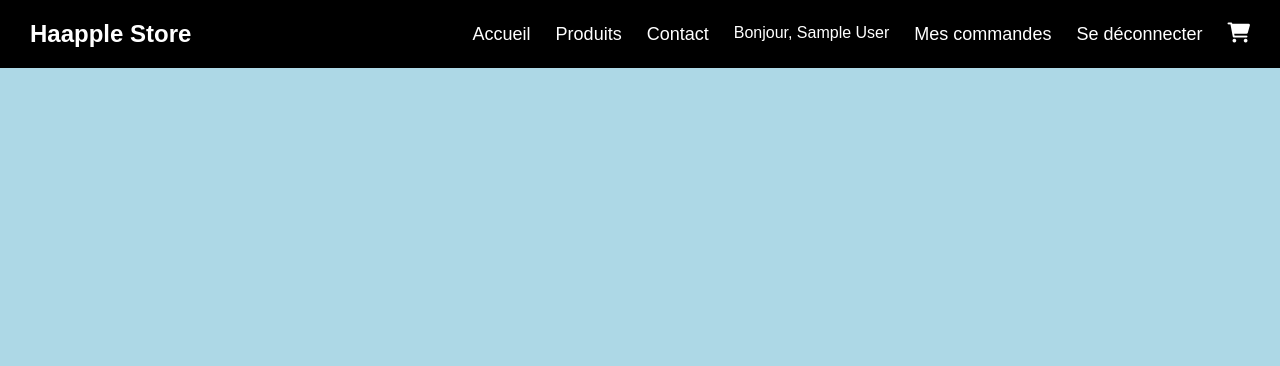
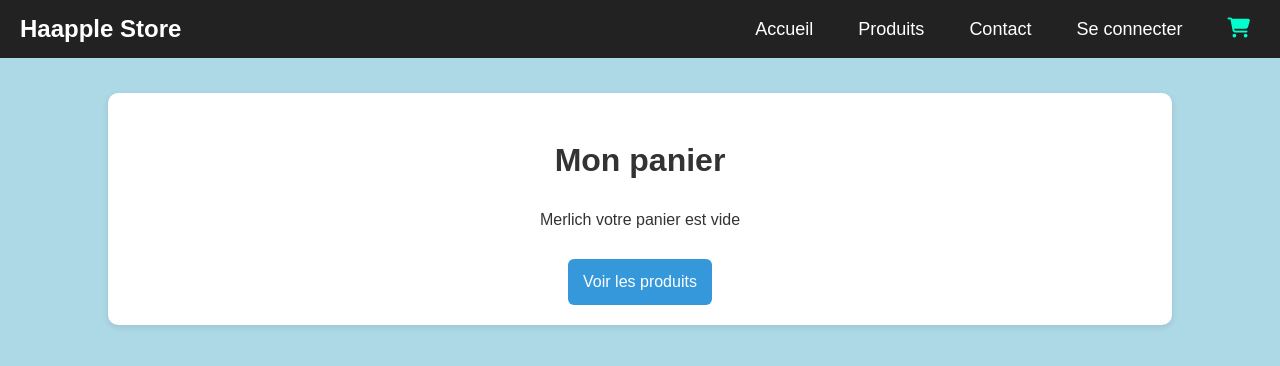
Before and after one commit to Nathor36/projet_dev_ecommerce, a PHP site: page /PagePanier.php in a window 1280 px wide. Shown: the top 366 px of the page. Run offline with PHP 8.4, Linux system fonts and the light colour scheme; the visitor is signed in with stand-in values (Sample User, id 1); tables that the repository leaves empty hold one stand-in row (values such as "Sample post").

Commit message:
tg benjyitos

```diff
--- a/PagePanier.php
+++ b/PagePanier.php
@@ -1,14 +1,81 @@
 <?php
 session_start();
-require_once 'connexion_bdd.php'
+require_once 'connexion_bdd.php';
+
+// Récupération du panier lié à la session ou à l'utilisateur connecté
+$session_id = session_id();
+$id_utilisateur = $_SESSION['id_utilisateur'] ?? null;
+
+// Vérifie si le panier existe
+$stmt = $pdo->prepare("SELECT id_panier FROM paniers WHERE session_id = :session_id LIMIT 1");
+$stmt->execute(['session_id' => $session_id]);
+$panier = $stmt->fetch();
+
+if (!$panier) {
+    // Crée un panier vide s’il n’existe pas encore
+    $stmt = $pdo->prepare("INSERT INTO paniers (session_id, id_utilisateur) VALUES (:session_id, :id_utilisateur)");
+    $stmt->execute([
+        'session_id' => $session_id,
+        'id_utilisateur' => $id_utilisateur
+    ]);
+    $id_panier = $pdo->lastInsertId();
+} else {
+    $id_panier = $panier['id_panier'];
+}
+
+// --- Supprimer un produit du panier ---
+if (isset($_GET['remove'])) {
+    $id_produit = intval($_GET['remove']);
+    $stmt = $pdo->prepare("DELETE FROM panier_produits WHERE id_panier = :id_panier AND id_produit = :id_produit");
+    $stmt->execute(['id_panier' => $id_panier, 'id_produit' => $id_produit]);
+    header("Location: PagePanier.php");
+    exit;
+}
+
+// --- Mettre à jour les quantités ---
+if ($_SERVER['REQUEST_METHOD'] === 'POST' && isset($_POST['update'])) {
+    foreach ($_POST['quantite'] as $id_produit => $quantite) {
+        $quantite = max(1, intval($quantite)); // au moins 1
+        $stmt = $pdo->prepare("
+            UPDATE panier_produits
+            SET quantite = :quantite
+            WHERE id_panier = :id_panier AND id_produit = :id_produit
+        ");
+        $stmt->execute([
+            'quantite' => $quantite,
+            'id_panier' => $id_panier,
+            'id_produit' => $id_produit
+        ]);
+    }
+    header("Location: PagePanier.php");
+    exit;
+}
+
+// --- Récupération des produits du panier ---
+$query = "
+    SELECT p.id_produit, p.nom, p.image, p.prix, pp.quantite
+    FROM panier_produits pp
+    JOIN produits p ON pp.id_produit = p.id_produit
+    WHERE pp.id_panier = :id_panier
+";
+$stmt = $pdo->prepare($query);
+$stmt->execute(['id_panier' => $id_panier]);
+$produits = $stmt->fetchAll();
+
+// --- Calcul du total ---
+$total = 0;
+foreach ($produits as $p) {
+    $total += $p['prix'] * $p['quantite'];
+}
 ?>
 <!DOCTYPE html>
 <html lang="fr">
 <head>
     <meta charset="UTF-8">
-    <title>Haapple Store</title>
-    <link rel="stylesheet" href="style.css">
-    <link rel="stylesheet" href="https://cdnjs.cloudflare.com/ajax/libs/font-awesome/6.0.0-beta3/css/all.min.css">
+    <meta name="viewport" content="width=device-width, initial-scale=1.0">
+ <title>Mon Panier - Haapple Store</title>
+    <link rel="stylesheet" href="style_Panier.css">
+    <link rel="stylesheet" href="https://cdnjs.cloudflare.com/ajax/libs/font-awesome/6.4.0/css/all.min.css">
 </head>
 <body>
 
@@ -20,14 +87,57 @@
             <li><a href="index.php">Accueil</a></li>
             <li><a href="produits.php">Produits</a></li>
             <li><a href="contact.php">Contact</a></li>
-                <?php if (isset($_SESSION['id_utilisateur'])): ?>
-    <li><span>Bonjour, <?= htmlspecialchars($_SESSION['prenom']) ?></span></li>
-    <li><a href="mes_commandes.php">Mes commandes</a></li>
-    <li><a href="deconnexion.php">Se déconnecter</a></li>
-<?php else: ?>
-    <li><a href="connexion.php">Se connecter</a></li>
-<?php endif; ?>
-            <li><a href="PagePanier.php"><i class="fas fa-shopping-cart"></i></a></li>
+            <li><a href="connexion.php">Se connecter</a></li>
+            <li><a href="PagePanier.php" class="active"><i class="fas fa-shopping-cart"></i></a></li>
         </ul>
     </nav>
 </header>
+
+<!-- CONTENU PRINCIPAL -->
+<main class="container">
+    <h1>Mon panier</h1>
+
+    <?php if (empty($produits)) : ?>
+        <p>Merlich votre panier est vide </p>
+        <a href="produits.php" class="btn-retour">Voir les produits</a>
+    <?php else : ?>
+        <form method="POST">
+            <table class="table-panier">
+                <thead>
+                    <tr>
+                        <th>Image</th>
+                        <th>Produit</th>
+                        <th>Prix unitaire</th>
+                        <th>Quantité</th>
+                        <th>Sous-total</th>
+                        <th>Action</th>
+                    </tr>
+                </thead>
+                <tbody>
+                    <?php foreach ($produits as $produit) : ?>
+                        <tr>
+                            <td><img src="images/<?= htmlspecialchars($produit['image']) ?>" alt="<?= htmlspecialchars($produit['nom']) ?>" width="80"></td>
+                            <td><?= htmlspecialchars($produit['nom']) ?></td>
+                            <td><?= number_format($produit['prix'], 0, ',', ' ') ?> €</td>
+                            <td>
+                                <input type="number" name="quantite[<?= $produit['id_produit'] ?>]" value="<?= intval($produit['quantite']) ?>" min="1">
+                            </td>
+                            <td><?= number_format($produit['prix'] * $produit['quantite'], 2, ',', ' ') ?> €</td>
+                            <td><a href="PagePanier.php?remove=<?= $produit['id_produit'] ?>" class="btn-supprimer">🗑️</a></td>
+                        </tr>
+                    <?php endforeach; ?>
+                </tbody>
+            </table>
+
+            <div class="total-panier">
+                <p><strong>Total :</strong> <?= number_format($total, 2, ',', ' ') ?> €</p>
+                <button type="submit" name="update" class="btn-maj">Mettre à jour le panier</button>
+                <a href="produits.php" class="btn-retour">Continuer mes achats</a>
+                <a href="commande.php" class="btn-commander">Passer la commande</a>
+            </div>
+        </form>
+    <?php endif; ?>
+</main>
+
+</body>
+</html>
```
Also changed, not shown: style_Page_de_connexion.css (+4 -4 lines).
